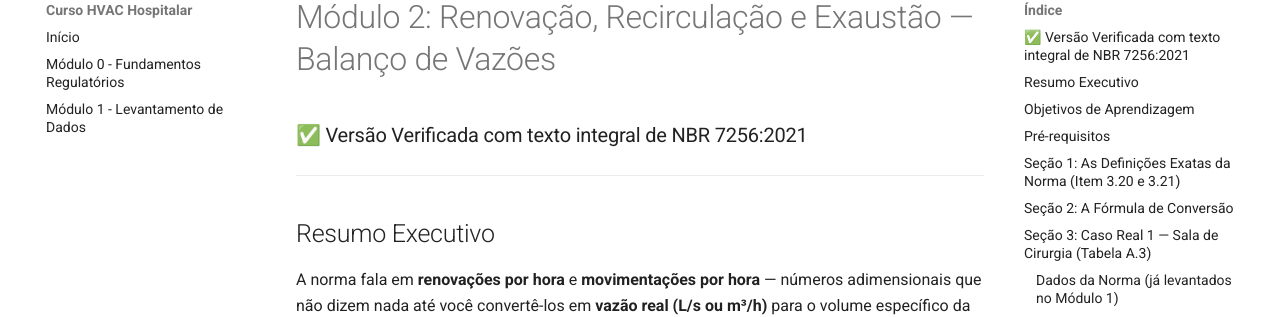
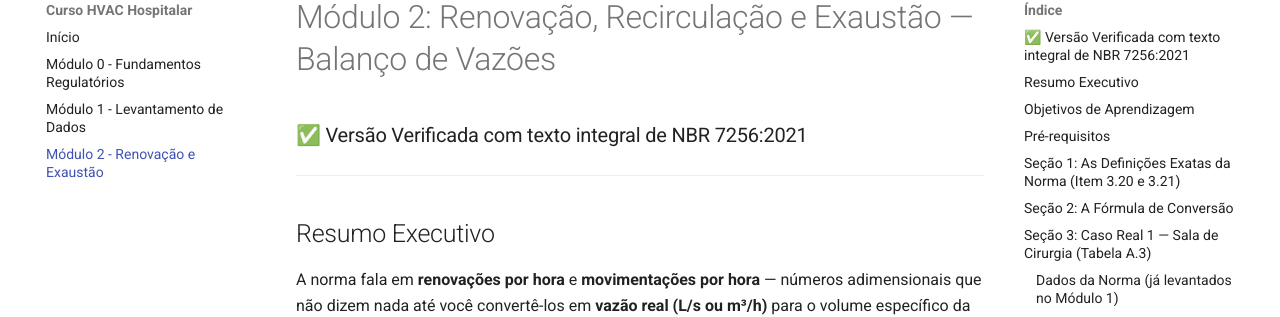
Before and after one commit to herberthpv-ba/curso-hvac, an MkDocs documentation site: the page built from docs/modulo_02.md, in a window 1280 px wide. Shown: the part 101-418 px from the top of the page. Built offline with MkDocs 1.6.1 and Material for MkDocs 9.7.7, drawn with Linux system fonts in a browser that asks for light colours.

Commit message:
Adicionar Módulo 2: Renovação e Exaustão

```diff
--- a/mkdocs.yml
+++ b/mkdocs.yml
@@ -22,3 +22,4 @@ nav:
   - Início: index.md
   - Módulo 0 - Fundamentos Regulatórios: modulo_00.md
   - Módulo 1 - Levantamento de Dados: modulo_01.md
+  - Módulo 2 - Renovação e Exaustão: modulo_02.md
```
